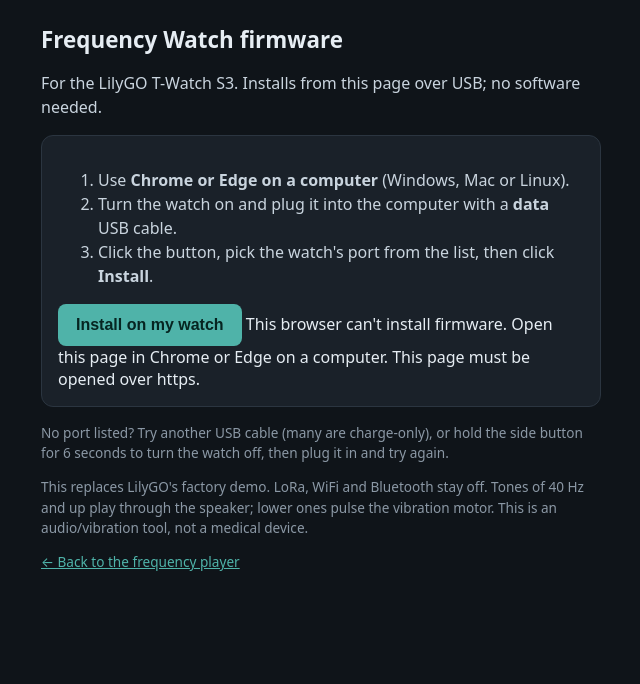
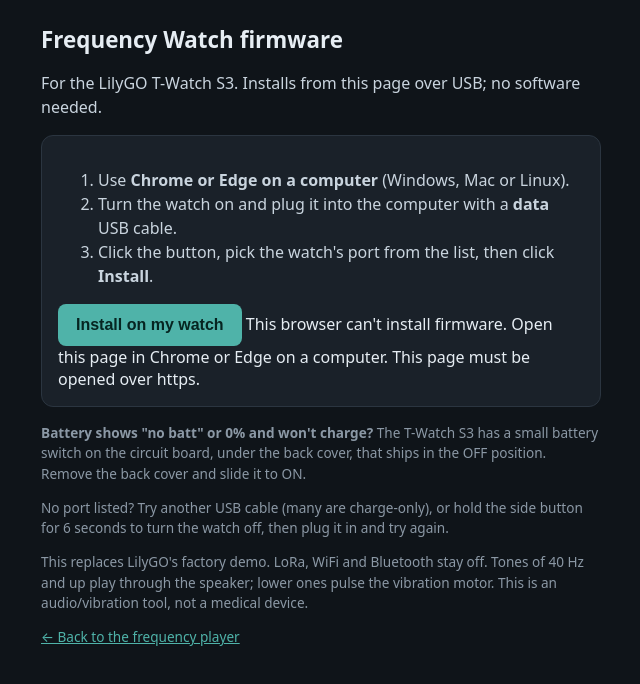
Before and after one commit to markvanengelen-gulo/my-rife, a plain HTML site: page flash.html in a window 1280 px wide. Shown: the whole page, without its empty margins (319-959 px from the left). Drawn offline with Linux system fonts and the light colour scheme.

Commit message:
Document the T-Watch S3 battery switch
Co-Authored-By: Claude Opus 5.5 <noreply@anthropic.com>
Claude-Session: https://claude.ai/code/session_01PGMhoQGVmHp8nkzpQS6RX3

```diff
--- a/flash.html
+++ b/flash.html
@@ -35,6 +35,7 @@
     </esp-web-install-button>
   </div>
 
+  <p class="muted"><b>Battery shows "no batt" or 0% and won't charge?</b> The T-Watch S3 has a small battery switch on the circuit board, under the back cover, that ships in the OFF position. Remove the back cover and slide it to ON.</p>
   <p class="muted">No port listed? Try another USB cable (many are charge-only), or hold the side button for 6 seconds to turn the watch off, then plug it in and try again.</p>
   <p class="muted">This replaces LilyGO's factory demo. LoRa, WiFi and Bluetooth stay off. Tones of 40 Hz and up play through the speaker; lower ones pulse the vibration motor. This is an audio/vibration tool, not a medical device.</p>
   <p class="muted"><a href="./">← Back to the frequency player</a></p>
```
Also changed, not shown: 1 other file.
